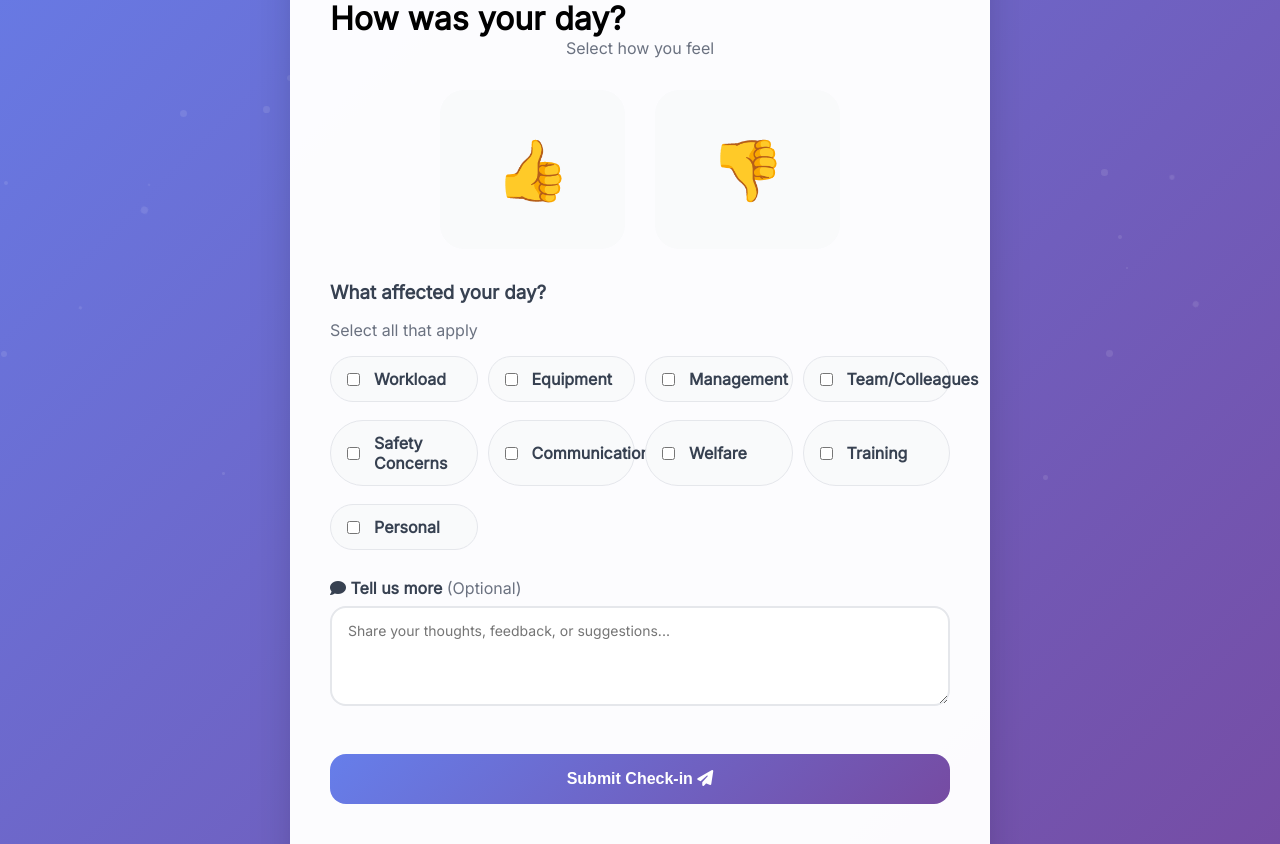
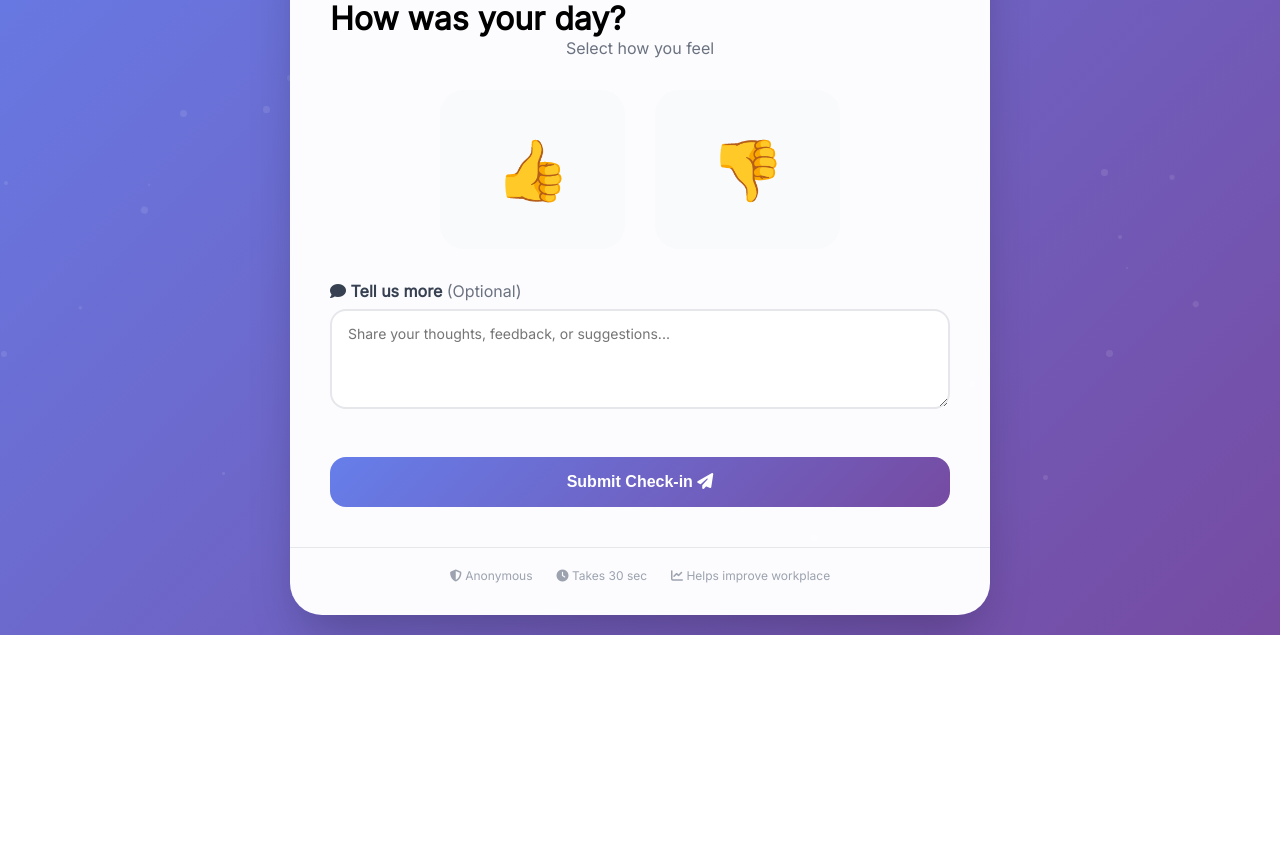
Before and after one commit to Harold-Djah007/safi-check, a Flask app: page / in a window 1280 px wide. Shown: the part 242-1086 px from the top of the page. After the commit the page ends 877 px from the top, so only its background shows below. Run offline with Flask 3, Linux system fonts and the light colour scheme.

Commit message:
Remove issues selection section from index.html
Removed the section asking users what affected their day, including various checkbox options.

```diff
--- a/templates/index.html
+++ b/templates/index.html
@@ -253,22 +253,6 @@ textarea:focus { outline: none; border-color: #667eea; }
     <input type="hidden" name="mood" id="moodInput">
     <input type="hidden" name="location" id="locationInput">
 
-    <div style="margin-top: 20px;">
-        <h3 style="margin-bottom: 16px; color: #374151;">What affected your day?</h3>
-        <p style="color: #6b7280; margin-bottom: 16px;">Select all that apply</p>
-        <div class="issues-grid">
-            <label class="issue-chip"><input type="checkbox" name="issues" value="Workload"> <span>Workload</span></label>
-            <label class="issue-chip"><input type="checkbox" name="issues" value="Equipment"> <span>Equipment</span></label>
-            <label class="issue-chip"><input type="checkbox" name="issues" value="Management"> <span>Management</span></label>
-            <label class="issue-chip"><input type="checkbox" name="issues" value="Team"> <span>Team/Colleagues</span></label>
-            <label class="issue-chip"><input type="checkbox" name="issues" value="Safety"> <span>Safety Concerns</span></label>
-            <label class="issue-chip"><input type="checkbox" name="issues" value="Communication"> <span>Communication</span></label>
-            <label class="issue-chip"><input type="checkbox" name="issues" value="Training"> <span>Welfare</span></label>
-            <label class="issue-chip"><input type="checkbox" name="issues" value="Training"> <span>Training</span></label>
-            <label class="issue-chip"><input type="checkbox" name="issues" value="Personal"> <span>Personal</span></label>
-        </div>
-    </div>
-
     <!-- Comments section - ALWAYS VISIBLE (removed conditional) -->
     <div class="form-group">
         <label><i class="fas fa-comment"></i> Tell us more <span style="color: #6b7280; font-weight: normal;">(Optional)</span></label>
```
